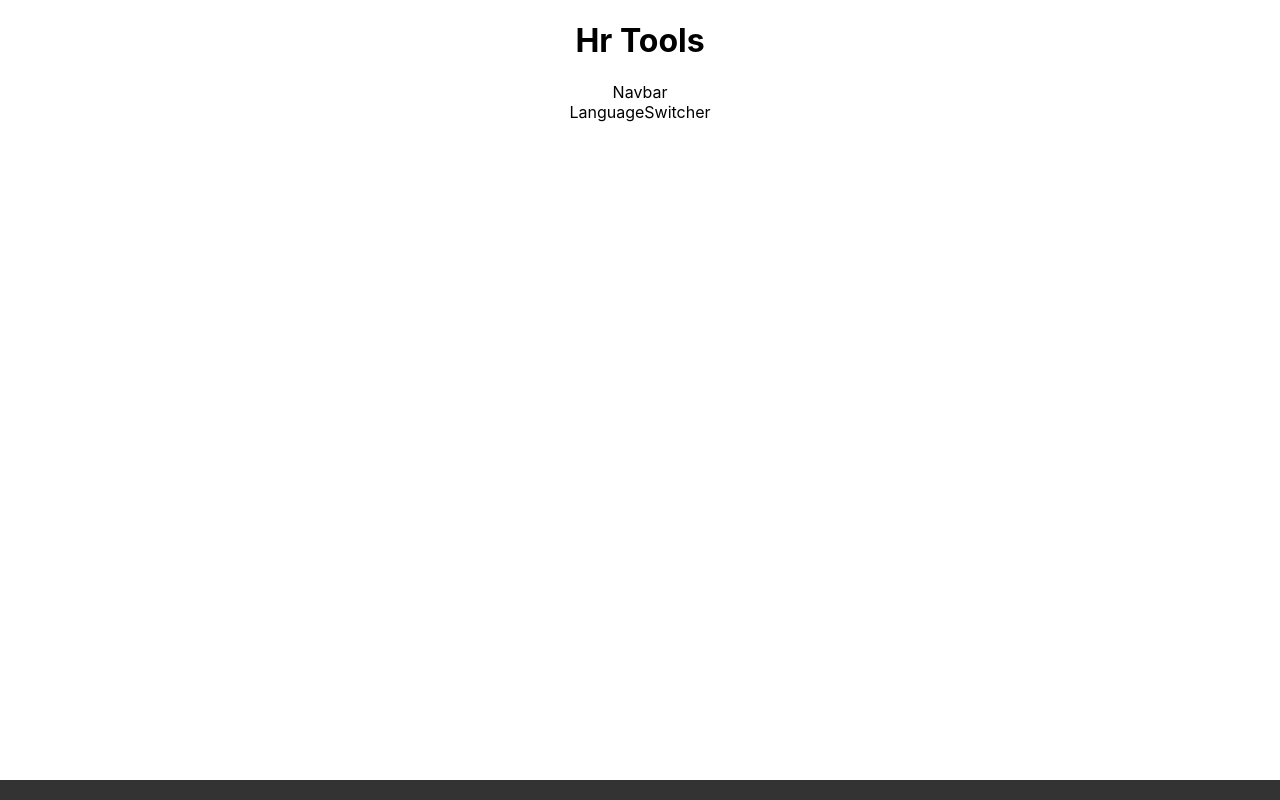
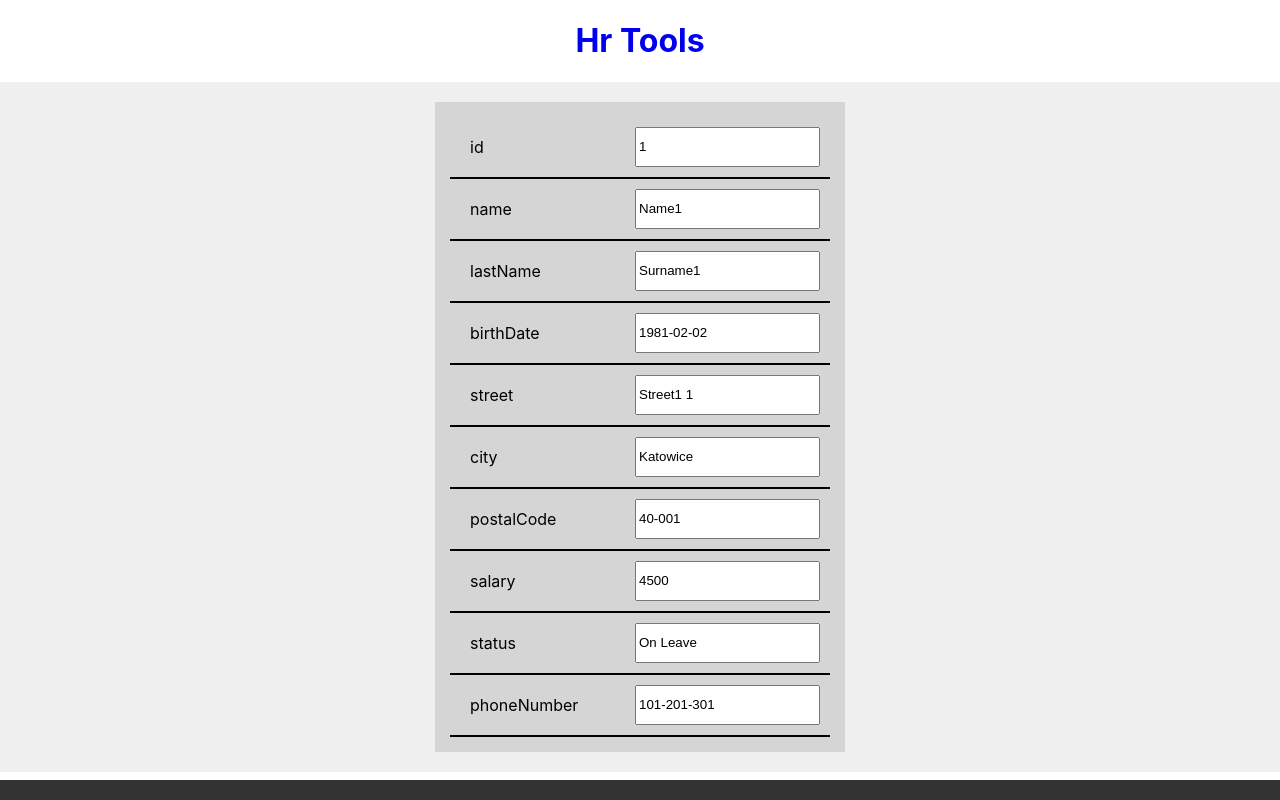
Before and after one commit to Daniel-Adamczak/hr-tools, a React (Create React App) app: page /1 in a window 1280 px wide. Built offline with nearby package versions, Linux system fonts and the light colour scheme; data requests are answered from the project's data file.

Commit message:
Adding feature of displaying single Employee page

```diff
--- a/src/App.tsx
+++ b/src/App.tsx
@@ -3,14 +3,18 @@ import { Header } from './shared/Header/Header';
 import { Footer } from './shared/Footer/Footer';
 import { BrowserRouter as Router, Route, Routes } from 'react-router-dom';
 import { EmployeeList } from './pages/EmployeeList/EmployeeList';
+import { EmployeeDetails } from './pages/EmployeeDetails/EmployeeDetails';
 
 function App() {
+
+
   return (
     <div className='App'>
       <Router>
         <Header />
         <Routes>
           <Route path='/' element={<EmployeeList />} />
+          <Route path='/:id' element={<EmployeeDetails  />} />
         </Routes>
         <Footer />
       </Router>
--- /dev/null
+++ b/src/pages/EmployeeDetails/EmployeeDetails.tsx
@@ -0,0 +1,81 @@
+import { useEffect, useState } from 'react';
+import styled from 'styled-components';
+import { Input } from '../../shared/UI-components/Input';
+import { useParams } from 'react-router-dom';
+
+const Section = styled.section`
+  padding: 20px;
+  background-color: #f0f0f0;
+`;
+const EmployeeDetailsContainer = styled.div`
+  background: #d5d5d5;
+  width: fit-content;
+  margin: auto;
+  padding: 15px;
+`;
+
+export interface Employee {
+  id: string;
+  name: string;
+  lastName: string;
+  birthDate: string;
+  street: string;
+  city: string;
+  postalCode: string;
+  salary: number;
+  status: 'Employed' | 'On Leave' | 'Fired';
+  phoneNumber: string;
+}
+
+export const EmployeeDetails: React.FC = () => {
+  const { id } = useParams<{ id: string }>();
+  const [employeeData, setEmployeeData] = useState<Employee>();
+  const [error, setError] = useState<string | null>(null);
+
+  useEffect(() => {
+    const fetchEmployee = async () => {
+      try {
+        const response = await fetch(`http://localhost:3000/employees/${id}`);
+
+        if (!response.ok) {
+          throw new Error('Network response was not ok');
+        }
+
+        const data: Employee = await response.json();
+        setEmployeeData(data);
+      } catch (error: any) {
+        setError(error.message);
+      }
+    };
+
+    fetchEmployee();
+  }, [id]);
+
+  console.log(employeeData);
+  if (employeeData) {
+    const labeledEmployeeInputs = Object.keys(employeeData).map((key) => {
+      return (
+        <Input
+          title={key}
+          value={employeeData[key as keyof Employee]}
+          isReadOnly={false}
+        />
+      );
+    });
+    return (
+      <Section>
+        <EmployeeDetailsContainer>
+          {labeledEmployeeInputs}
+        </EmployeeDetailsContainer>
+      </Section>
+    );
+  } else {
+    return (
+      <Section>
+        <EmployeeDetailsContainer>
+          <div>Loading data</div>
+        </EmployeeDetailsContainer>
+      </Section>
+    );
+  }
+};
--- a/src/pages/EmployeeList/components/EmployeeTable.tsx
+++ b/src/pages/EmployeeList/components/EmployeeTable.tsx
@@ -13,6 +13,9 @@ const Th = styled.th`
   color: white;
   text-align: left;
   padding: 10px;
+  &:last-child {
+    text-align: center;
+  }
 `;
 
 const Td = styled.td`
@@ -44,11 +47,15 @@ export const EmployeeTable: React.FC<EmployeeTableProps> = ({ employees }) => {
 
   return (
     <Table>
-      <Th>ID</Th>
-      <Th>Imię</Th>
-      <Th>Nazwisko</Th>
-      <Th>Pensja</Th>
-      <Th>Status</Th>
+      <thead><tr><Th>ID</Th>
+        <Th>First name</Th>
+        <Th>Last name</Th>
+        <Th>Salary</Th>
+        <Th>Status</Th>
+        <Th>Details</Th></tr>
+
+      </thead>
+
       <tbody>{employeesTableContent}</tbody>
     </Table>
   );
--- a/src/pages/EmployeeList/components/EmployeeTable/EmployeeRow.tsx
+++ b/src/pages/EmployeeList/components/EmployeeTable/EmployeeRow.tsx
@@ -2,6 +2,7 @@
 import React from 'react';
 import { Employee } from '../../EmployeeList';
 import styled from 'styled-components';
+import { Link } from 'react-router-dom';
 
 const Tr = styled.tr`
   background-color: #009879;
@@ -11,10 +12,14 @@ const Tr = styled.tr`
   &:nth-child(odd) {
     background-color: #22ba9a;
   }
+
 `;
 const Td = styled.td`
   padding: 8px;
   border-bottom: 1px solid #ddd;
+  &:last-child {
+    text-align:center;
+  }
 `;
 
 interface EmployeeRowProps {
@@ -29,6 +34,7 @@ export const EmployeeRow: React.FC<EmployeeRowProps> = ({ employee }) => {
       <Td>{employee.lastName}</Td>
       <Td>{employee.salary}</Td>
       <Td>{employee.status}</Td>
+      <Td><Link to={`/${employee.id}`} >Show</Link></Td>
     </Tr>
   );
 };
--- a/src/shared/Header/Header.tsx
+++ b/src/shared/Header/Header.tsx
@@ -1,13 +1,28 @@
-import React from 'react';
-import { Navbar } from './components/Navbar';
 import { LanguageSwitcher } from './components/LanguageSwitcher';
-// do ostylowania za pomocą Styled Components
+import { Link } from 'react-router-dom';
+import styled from 'styled-components';
+
+const StyledLink = styled(Link)`
+text-decoration: none;
+margin:auto;
+&:hover {
+  color:red;
+}
+`
+const HeaderContainer= styled.header`
+display:flex;
+flex-direction:row;
+
+`
+
 export const Header = () => {
   return (
-    <header>
-      <h1>Hr Tools</h1>
-      <Navbar />
-      <LanguageSwitcher />
-    </header>
+    <HeaderContainer>
+      <StyledLink to='/'>
+        <h1>Hr Tools</h1>
+      </StyledLink>
+
+      {/* <LanguageSwitcher /> */}
+    </HeaderContainer>
   );
 };
--- a/src/shared/Header/components/Navbar.tsx
+++ /dev/null
@@ -1,5 +0,0 @@
-import React from 'react';
-
-export const Navbar = () => {
-  return <div>Navbar</div>;
-};
--- a/src/shared/UI-components/Input.tsx
+++ b/src/shared/UI-components/Input.tsx
@@ -1,7 +1,42 @@
-import React from 'react'
+import React from 'react';
+import styled from 'styled-components';
 
-export const Input = () => {
+const Label = styled.label`
+  padding: 10px;
+  gap: 5px;
+  display: flex;
+  margin: auto;
+  border-bottom:2px solid
+`;
+const Span = styled.span`
+  padding: 10px;
+  gap: 5px;
+  display: flex;
+  width: 150px;
+`;
+
+interface InputProps {
+  title: string;
+  value: string | number;
+  isReadOnly: boolean;
+  onChange?: () => string;
+}
+
+export const Input: React.FC<InputProps> = ({
+  title,
+  value,
+  isReadOnly,
+  onChange,
+}) => {
   return (
-    <div>Input</div>
-  )
-}
+    <Label htmlFor=''>
+      <Span>{title}</Span>
+      <input
+        type='text'
+        value={value}
+        readOnly={isReadOnly}
+        onChange={onChange}
+      />
+    </Label>
+  );
+};
```
